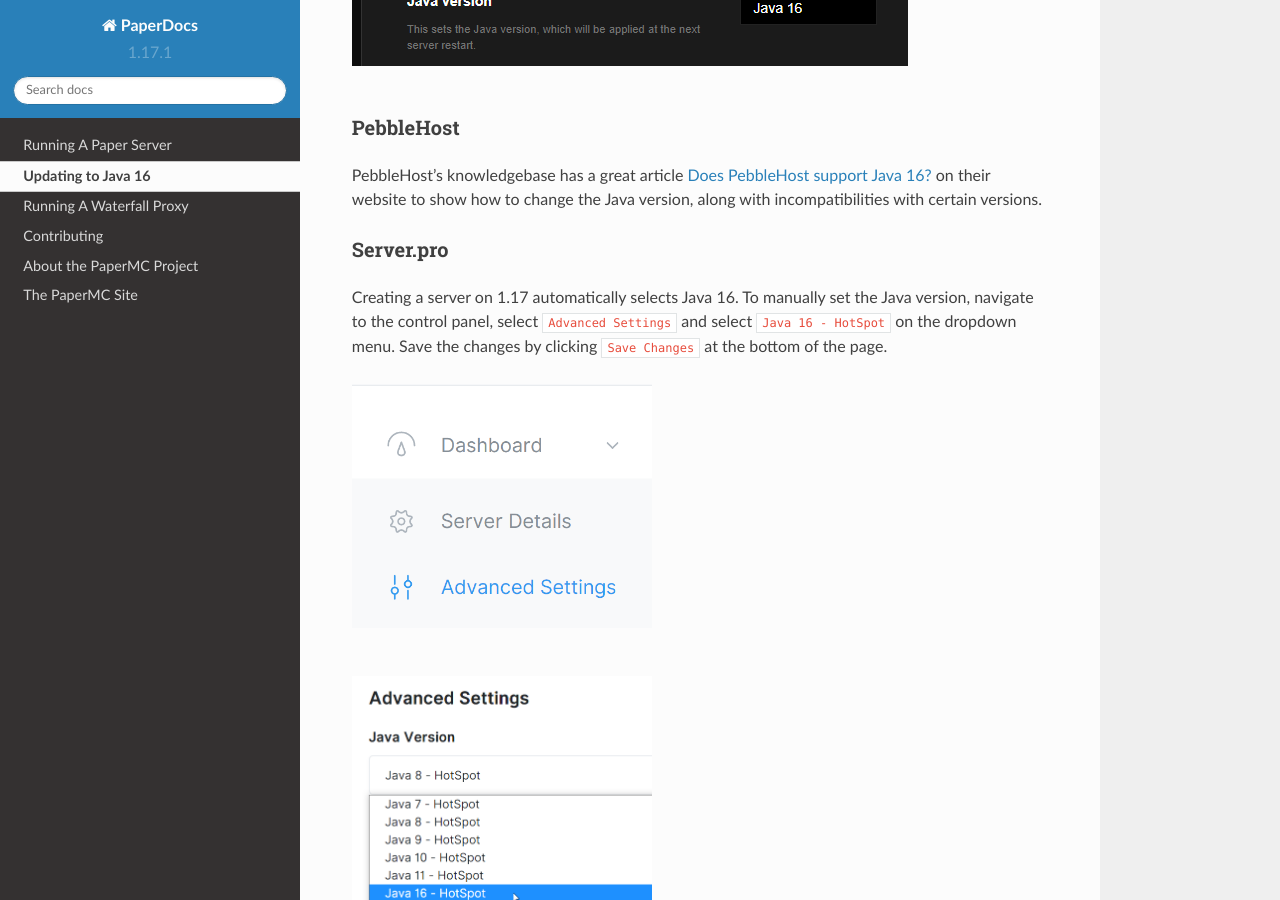
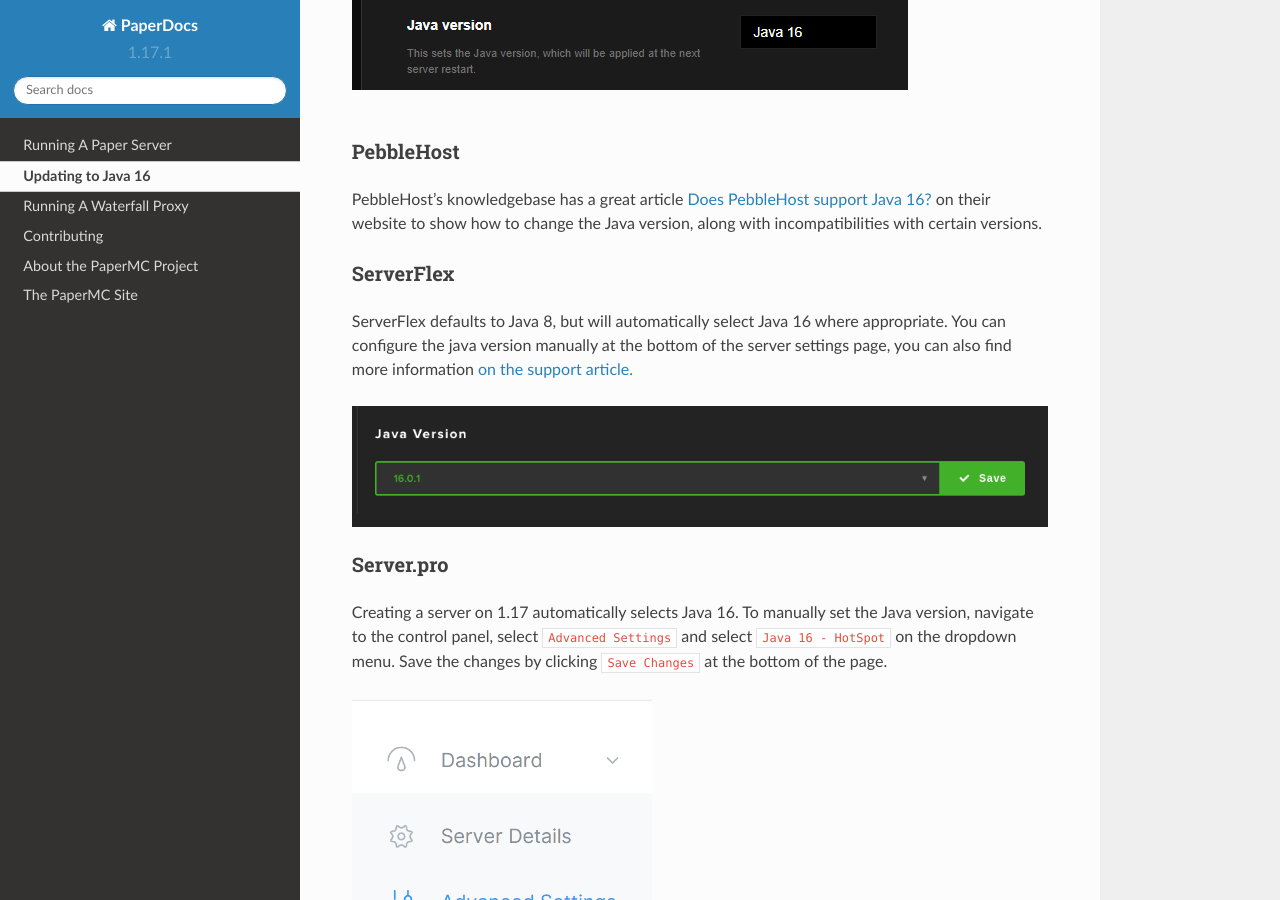
Before and after one commit to PaperMC/PaperDocs, a Sphinx documentation site: the page built from source/java-update/index.rst, in a window 1280 px wide and 900 px high, scrolled down 4276 px. Built offline with Sphinx 7.4.7 and the Read the Docs theme 2.0.0, drawn with Linux system fonts in a browser that asks for light colours.

Commit message:
Added ServerFlex to Java Version page

```diff
--- a/source/java-update/index.rst
+++ b/source/java-update/index.rst
@@ -137,6 +137,15 @@
 <https://help.pebblehost.com/en/article/does-pebblehost-support-java-11-java-16-1f5zlk2/>`_
 on their website to show how to change the Java version, along with
 incompatibilities with certain versions.
+
+ServerFlex
+~~~~~~~~~~
+
+ServerFlex defaults to Java 8, but will automatically select Java 16 where appropriate. You can configure the
+java version manually at the bottom of the server settings page, you can also find more information `on the support article.
+<https://serverflex.io/help/article/change-java-version-on-minecraft-server>`_
+
+.. image:: java-update-assets/serverflex-java-version.png
 
 Server.pro
 ~~~~~~~~~~
```
Also changed, not shown: source/java-update/java-update-assets/serverflex-java-version.png (added).
